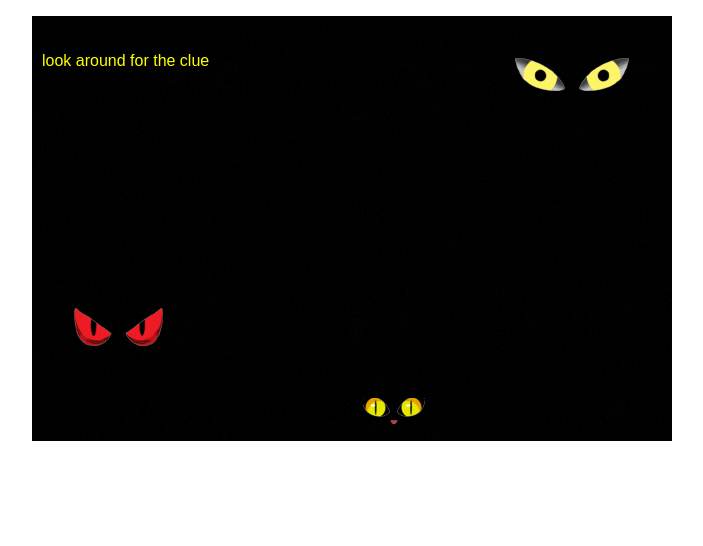
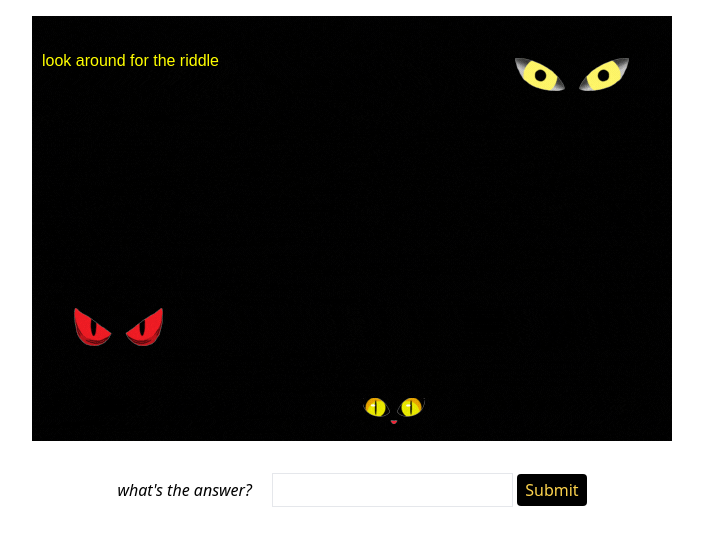
Before and after one commit to ethyl2/riddles, a plain HTML site: page index.html in a window 1280 px wide. Shown: the whole page, without its empty margins (288-991 px from the left). Drawn offline with nearby package versions, Linux system fonts and the light colour scheme.

Commit message:
Adds way for user to submit answers; adds favicon; adds more riddle choices

```diff
--- a/index.html
+++ b/index.html
@@ -7,17 +7,18 @@
     <head>
         <meta charset="utf-8">
         <meta http-equiv="X-UA-Compatible" content="IE=edge">
-        <title>Riddles</title>
+        <title>Riddles in the Dark</title>
         <meta name="description" content="Can you find and solve the riddles?">
         <meta name="viewport" content="width=device-width, initial-scale=1">
         <link href="https://unpkg.com/tailwindcss@^2/dist/tailwind.min.css" rel="stylesheet">
-        <link rel="stylesheet" href="">
+        <link rel="shortcut icon" href="favicon.ico?" type="image/x-icon">
+        <link rel="icon" type="image/x-icon" href="favicon.ico?">
         <style>
             #room {
                 display: block;
                 margin: 0 auto;
                 width: 100%;
-                max-width: 750px;
+                max-width: 640px;
                 height: auto;
                 cursor:  crosshair;
                 cursor: url('images/flashlight3.png') 53 53, crosshair;
@@ -28,24 +29,93 @@
         <!--[if lt IE 7]>
             <p class="browsehappy">You are using an <strong>outdated</strong> browser. Please <a href="#">upgrade your browser</a> to improve your experience.</p>
         <![endif]-->
-        <div class="relative flex items-end justify-center mx-auto mt-4" style="width: 640px; height: 425px; background-image: url('images/room.png');
-        background-size: cover;">
-            <p class="pb-1 text-xs text-center text-white">What word starts with <span class="italic">'e'</span> and ends with <span class="italic">'e'</span>, but usually has only one letter in it? </p>
+        <div
+            class="relative mx-auto mt-4"
+            style="width: 640px; height: 425px; background-image: url('images/room.png'); background-size: cover;"
+        >
+            <p
+                id="current-question"
+                class="absolute w-full pb-1 pl-2 text-xs text-white"
+            >
+                What word starts with <span class="italic">'e'</span> and ends with <span class="italic">'e'</span>, but usually has only one letter in it?
+            </p>
             <canvas id="room" class="absolute top-0 left-0" width="640" height="425"></canvas>
         </div>
+        <div class="flex items-center justify-center">
+            <form id="answer-form" class="p-8">
+                <label for="riddle-answer" class="pr-4 italic font-medium">what's the answer?</label>
+                <input type="text" class="p-1 border" name="riddle-answer" id="riddle-answer" />
+                <button type="submit" class="px-2 py-1 font-medium text-yellow-300 bg-black rounded hover:bg-gray-800 focus:bg-gray-600">Submit</button>
+            </form>
+        </div>
+        <p id="response" class="font-bold text-center"></p>
         <script type='text/javascript'>
+
+            // Add more riddles here
+            const riddles = [
+                {
+                    question: "What word starts with 'e' and ends with 'e', but usually has only one letter in it?",
+                    answer: 'envelope'
+                },
+                {
+                    question: "What's tall when it's young and short when it's old?",
+                    answer: 'candle'
+                },
+                {
+                    question: "What gets wet when drying?",
+                    answer: 'towel'
+                },
+                {
+                    question: "What's black when it's clean but white when it's dirty?",
+                    answer: 'chalkboard'
+                },
+            ]
+            const verticalPositions = [
+                'top-1', 'bottom-4', 'bottom-1', 'bottom-60', 'bottom-44', 'top-16', 'top-24', 'bottom-16', 'bottom-48'
+            ]
+            const horizontalPositions = [ 'text-center', 'text-left', 'text-right']
+
+            const questionEl = document.getElementById('current-question')
+            const riddleAnswerForm = document.getElementById('answer-form')
+            const answerInput = document.getElementById('riddle-answer')
+            const responseEl = document.getElementById('response')
+
             var room = document.getElementById("room"),
             roomCanvas = room.getContext('2d'),
             brushRadius = (room.width / 100) * 5,
             img = new Image();
+            img.src = 'images/cover.gif';
             if (brushRadius < 50) { brushRadius = 50 }
             img.onload = function(){
-                roomCanvas.drawImage(img, 0, 0, room.width, room.height);
-                roomCanvas.font = '16px Arial'
-                roomCanvas.fillStyle = 'yellow'
-                roomCanvas.fillText('look around for the clue', 10, 50)
-            }
-            img.src = 'images/cover.gif';
+                    roomCanvas.drawImage(img, 0, 0, room.width, room.height);
+                    roomCanvas.font = '16px Arial'
+                    roomCanvas.fillStyle = 'yellow'
+                    roomCanvas.fillText('look around for the riddle', 10, 50)
+                }
+
+            window.addEventListener('load', () => {
+                const theRandomRiddleIndex = Math.floor(Math.random() * riddles.length)
+                const theRandomVerticalIndex = Math.floor(Math.random() * verticalPositions.length)
+                const theRandomHorizontalIndex = Math.floor(Math.random() * horizontalPositions.length)
+                const currentRiddle = riddles[theRandomRiddleIndex]
+                questionEl.textContent = currentRiddle.question
+                questionEl.classList.add(verticalPositions[theRandomVerticalIndex], horizontalPositions[theRandomHorizontalIndex])
+
+                riddleAnswerForm.addEventListener('submit', (e) => {
+                    e.preventDefault()
+                    console.log('submitted')
+                    if (answerInput.value.trim().toLowerCase() === currentRiddle.answer) {
+                        responseEl.classList.remove('text-red-500')
+                        responseEl.classList.add('text-black')
+                        responseEl.textContent = 'Congratulations, smarty pants! That\'s correct.'
+                    } else {
+                        responseEl.classList.remove('text-black')
+                        responseEl.classList.add('text-red-500')
+                        responseEl.textContent = 'Sorry, not what I was looking for. Try again.'
+                    }
+                })
+            })
+
             room.addEventListener("mousemove", function(e) {
                 var brushPos = getBrushPos(e.clientX, e.clientY);
                 var leftBut = detectLeftButton(e);
```
Also changed, not shown: favicon.ico (added).
